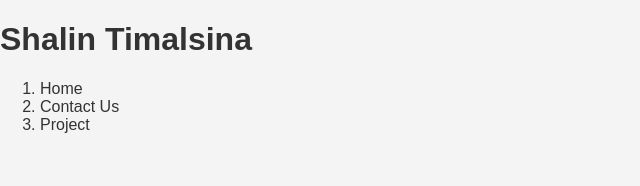
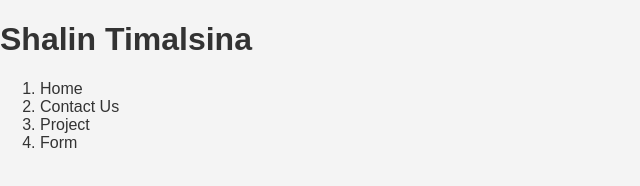
Before and after one commit to ShalinTimalsina/Website_Portfolio, a plain HTML site: page index.html in a window 1280 px wide. Shown: the full height of the page, 0-640 px from the left. Drawn offline with Linux system fonts and the light colour scheme.

Commit message:
second commit

```diff
--- a/index.html
+++ b/index.html
@@ -12,6 +12,7 @@
         <li>Home</li>
         <li>Contact Us</li>
         <li>Project</li>
+        <li>Form</li>
     </ol>
 </body>
 </html>
```
